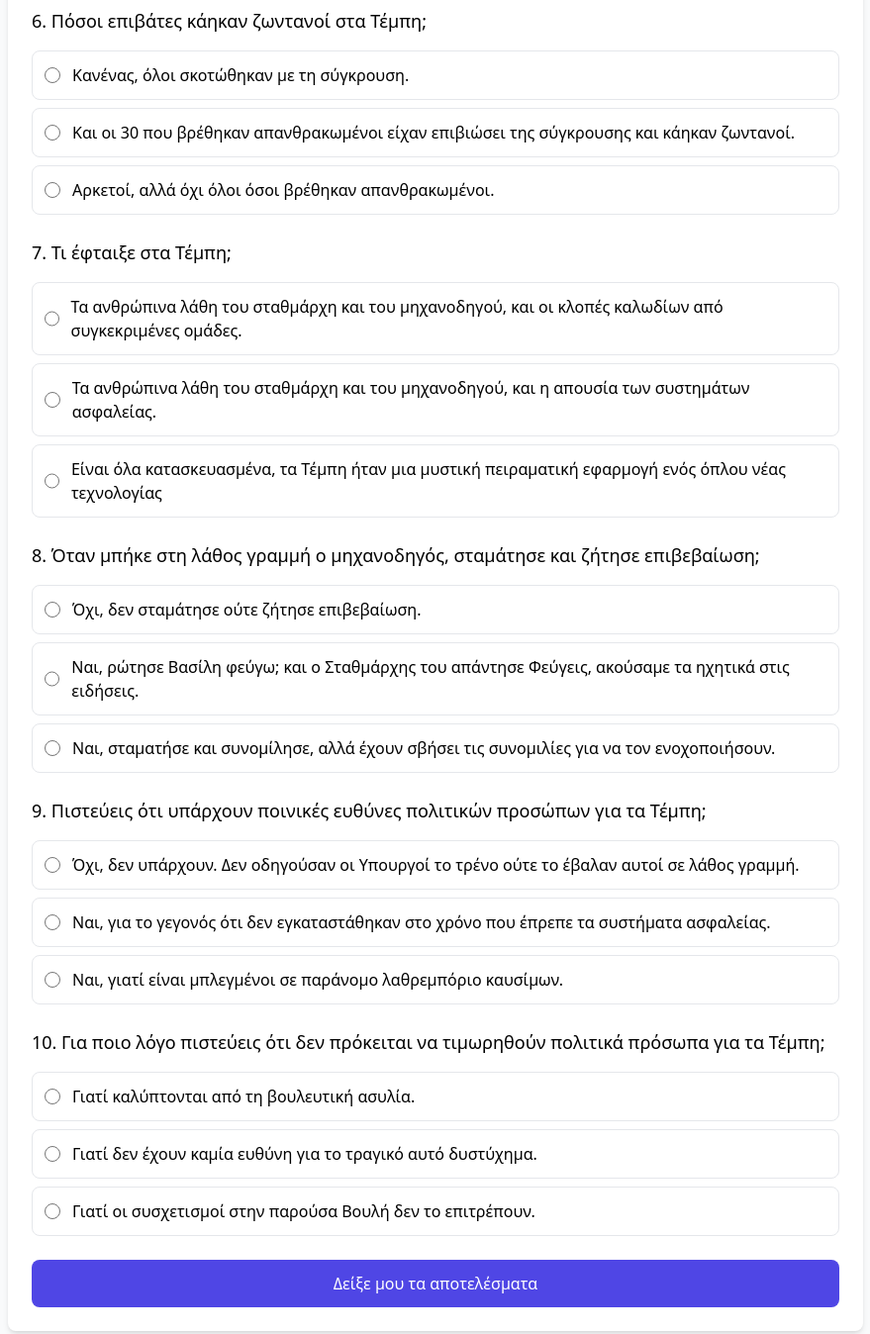
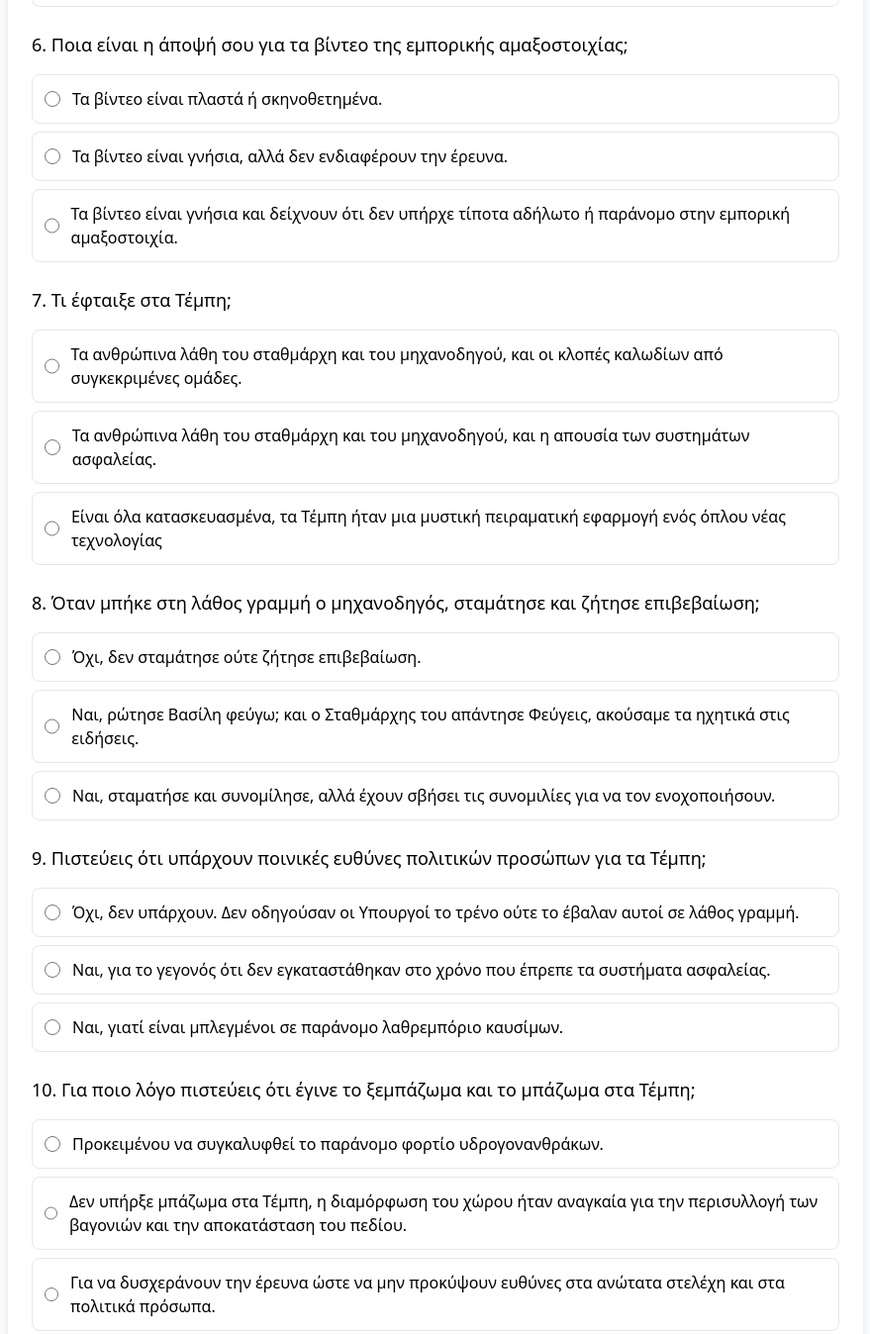
Before and after one commit to evlacho/evlacho.github.io, a plain HTML site: page index.html in a window 1280 px wide. Shown: the part 1335-2683 px from the top of the page at 99% size, without its empty margins (200-1079 px from the left). Drawn offline with nearby package versions, Linux system fonts and the light colour scheme.

Commit message:
Update index.html

```diff
--- a/index.html
+++ b/index.html
@@ -21,7 +21,7 @@
                         </label>
                         <label class="flex items-center p-3 border rounded-lg hover:bg-indigo-50 transition cursor-pointer">
                             <input type="radio" name="q1" value="1" class="w-4 h-4 text-indigo-600">
-                            <span class="ml-3">Τα έλαια σιλικόνης των μετασχηματιστών σε συνδυασμό με το ηλεκτρικό τόξο.</span>
+                            <span class="ml-3">Κάτι στη μηχανή της επιβατικής, όπως π.χ., τα έλαια σιλικόνης των μετασχηματιστών σε συνδυασμό με το ηλεκτρικό τόξο.</span>
                         </label>
                         <label class="flex items-center p-3 border rounded-lg hover:bg-indigo-50 transition cursor-pointer">
                             <input type="radio" name="q1" value="-1" class="w-4 h-4 text-indigo-600">
@@ -32,11 +32,11 @@
 
                 <!-- Repeat similar structure for questions 2-10 -->
                 <div class="question-block space-y-4" data-question="2">
-                    <p class="text-lg font-medium">2. Πόσα ήταν τα βαγόνια της εμπορικής αμαξοστοιχίας;:</p>
+                    <p class="text-lg font-medium">2. Πόσα ήταν τα βαγόνια της εμπορικής αμαξοστοιχίας, χωρίς να υπολογίσουμε τις 2 μηχανές;:</p>
                     <div class="space-y-2">
                         <label class="flex items-center p-3 border rounded-lg hover:bg-indigo-50 transition cursor-pointer">
                             <input type="radio" name="q2" value="1" class="w-4 h-4 text-indigo-600" required>
-                            <span class="ml-3">Ήταν 13 πλατφόρμες, 3 φορτωμένες με λαμαρίνες και 10 φορτωμένες με κοντέινερς.</span>
+                            <span class="ml-3">Ήταν 13, 3 φορτωμένα με λαμαρίνες και 10 φορτωμένες με κοντέινερς.</span>
                         </label>
                         <label class="flex items-center p-3 border rounded-lg hover:bg-indigo-50 transition cursor-pointer">
                             <input type="radio" name="q2" value="-1" class="w-4 h-4 text-indigo-600">
@@ -71,7 +71,7 @@
                     <div class="space-y-2">
                         <label class="flex items-center p-3 border rounded-lg hover:bg-indigo-50 transition cursor-pointer">
                             <input type="radio" name="q4" value="1" class="w-4 h-4 text-indigo-600" required>
-                            <span class="ml-3">Είναι 57.</span>
+                            <span class="ml-3">Είναι μόνο 57.</span>
                         </label>
                         <label class="flex items-center p-3 border rounded-lg hover:bg-indigo-50 transition cursor-pointer">
                             <input type="radio" name="q4" value="0" class="w-4 h-4 text-indigo-600">
@@ -101,19 +101,19 @@
                     </div>
                 </div>
                 <div class="question-block space-y-4" data-question="6">
-                    <p class="text-lg font-medium">6. Πόσοι επιβάτες κάηκαν ζωντανοί στα Τέμπη;</p>
+                    <p class="text-lg font-medium">6. Ποια είναι η άποψή σου για τα βίντεο της εμπορικής αμαξοστοιχίας;</p>
                     <div class="space-y-2">
                         <label class="flex items-center p-3 border rounded-lg hover:bg-indigo-50 transition cursor-pointer">
                             <input type="radio" name="q6" value="0" class="w-4 h-4 text-indigo-600" required>
-                            <span class="ml-3">Κανένας, όλοι σκοτώθηκαν με τη σύγκρουση.</span>
+                            <span class="ml-3">Τα βίντεο είναι πλαστά ή σκηνοθετημένα.</span>
                         </label>
                         <label class="flex items-center p-3 border rounded-lg hover:bg-indigo-50 transition cursor-pointer">
                             <input type="radio" name="q6" value="-1" class="w-4 h-4 text-indigo-600">
-                            <span class="ml-3">Και οι 30 που βρέθηκαν απανθρακωμένοι είχαν επιβιώσει της σύγκρουσης και κάηκαν ζωντανοί.</span>
+                            <span class="ml-3">Τα βίντεο είναι γνήσια, αλλά δεν ενδιαφέρουν την έρευνα.</span>
                         </label>
                         <label class="flex items-center p-3 border rounded-lg hover:bg-indigo-50 transition cursor-pointer">
                             <input type="radio" name="q6" value="1" class="w-4 h-4 text-indigo-600">
-                            <span class="ml-3">Αρκετοί, αλλά όχι όλοι όσοι βρέθηκαν απανθρακωμένοι.</span>
+                            <span class="ml-3">Τα βίντεο είναι γνήσια και δείχνουν ότι δεν υπήρχε τίποτα αδήλωτο ή παράνομο στην εμπορική αμαξοστοιχία.</span>
                         </label>
                     </div>
                 </div>
@@ -169,19 +169,19 @@
                     </div>
                 </div>
                 <div class="question-block space-y-4" data-question="10">
-                    <p class="text-lg font-medium">10. Για ποιο λόγο πιστεύεις ότι δεν πρόκειται να τιμωρηθούν πολιτικά πρόσωπα για τα Τέμπη;</p>
+                    <p class="text-lg font-medium">10. Για ποιο λόγο πιστεύεις ότι έγινε το ξεμπάζωμα και το μπάζωμα στα Τέμπη;</p>
                     <div class="space-y-2">
                         <label class="flex items-center p-3 border rounded-lg hover:bg-indigo-50 transition cursor-pointer">
                             <input type="radio" name="q10" value="-1" class="w-4 h-4 text-indigo-600" required>
-                            <span class="ml-3">Γιατί καλύπτονται από τη βουλευτική ασυλία.</span>
+                            <span class="ml-3">Προκειμένου να συγκαλυφθεί το παράνομο φορτίο υδρογονανθράκων.</span>
                         </label>
                         <label class="flex items-center p-3 border rounded-lg hover:bg-indigo-50 transition cursor-pointer">
                             <input type="radio" name="q10" value="0" class="w-4 h-4 text-indigo-600">
-                            <span class="ml-3">Γιατί δεν έχουν καμία ευθύνη για το τραγικό αυτό δυστύχημα.</span>
+                            <span class="ml-3"> Δεν υπήρξε μπάζωμα στα Τέμπη, η διαμόρφωση του χώρου ήταν αναγκαία για την περισυλλογή των βαγονιών και την αποκατάσταση του πεδίου. </span>
                         </label>
                         <label class="flex items-center p-3 border rounded-lg hover:bg-indigo-50 transition cursor-pointer">
                             <input type="radio" name="q10" value="1" class="w-4 h-4 text-indigo-600">
-                            <span class="ml-3">Γιατί οι συσχετισμοί στην παρούσα Βουλή δεν το επιτρέπουν.</span>
+                            <span class="ml-3">Για να δυσχεράνουν την έρευνα ώστε να μην προκύψουν ευθύνες στα ανώτατα στελέχη και στα πολιτικά πρόσωπα.</span>
                         </label>
                     </div>
                 </div>
```
